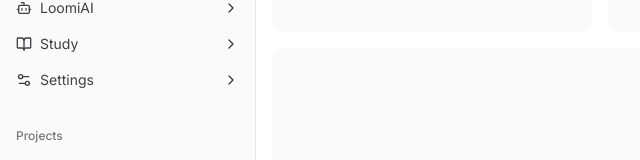
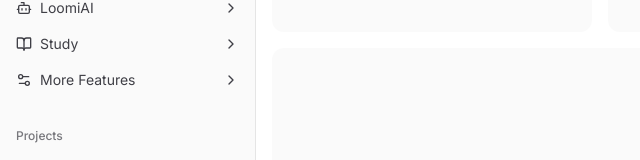
Before and after one commit to Carlthegreatt/Loomi, a Next.js app: page /dashboard in a window 1280 px wide. Shown: the part 212-372 px from the top of the page, without its empty margins (0-640 px from the left). Built offline with nearby package versions, Linux system fonts and the light colour scheme.

Commit message:
Auto-commit app-sidebar.tsx: 2025-08-24 00:20:34

```diff
--- a/src/components/app-sidebar.tsx
+++ b/src/components/app-sidebar.tsx
@@ -99,7 +99,7 @@ const data = {
     },
 
     {
-      title: "Settings",
+      title: "More Features",
       url: "#",
       icon: "Settings2",
       items: [
```
